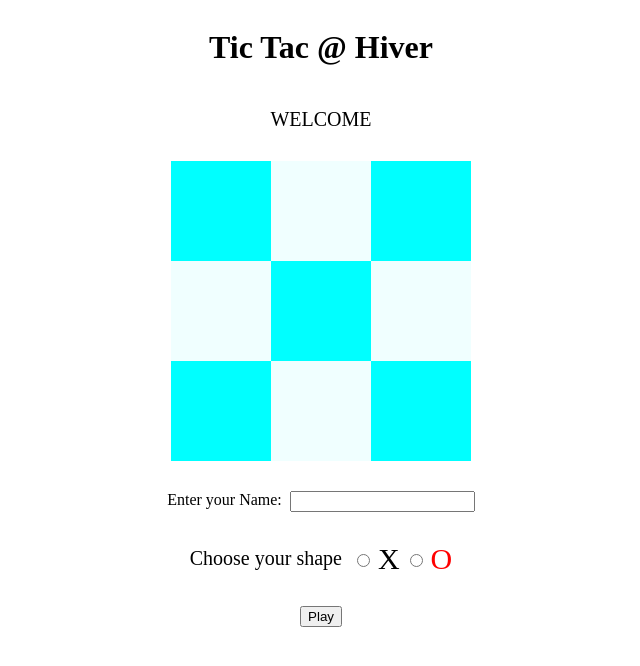
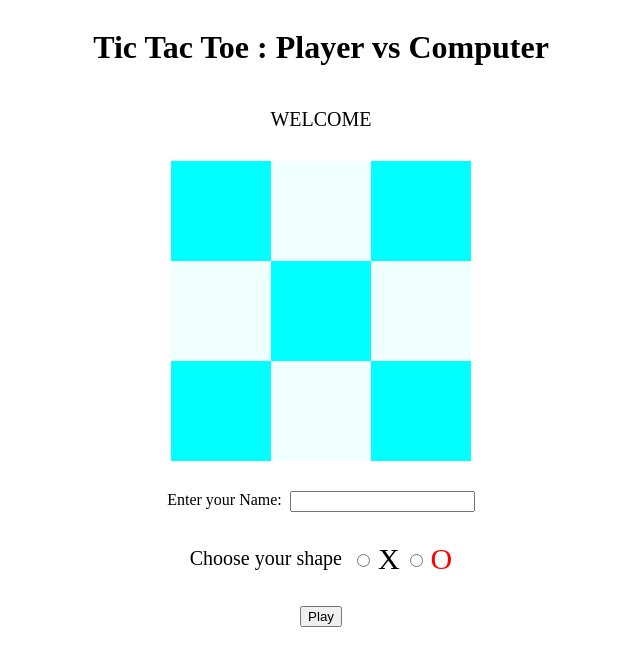
Before and after one commit to nishesh96/tic-tac-toe-AI, a plain HTML site: page index.html in a window 1280 px wide. Shown: the whole page, without its empty margins (319-959 px from the left). Drawn offline with nearby package versions, Linux system fonts and the light colour scheme.

Commit message:
Update index.html

```diff
--- a/index.html
+++ b/index.html
@@ -8,7 +8,7 @@
 
 <body>
     <div class="header">
-        <h1> Tic Tac @ Hiver</h1>
+        <h1> Tic Tac Toe : Player vs Computer</h1>
     </div>
     <p id="message">WELCOME</p>
 
```
